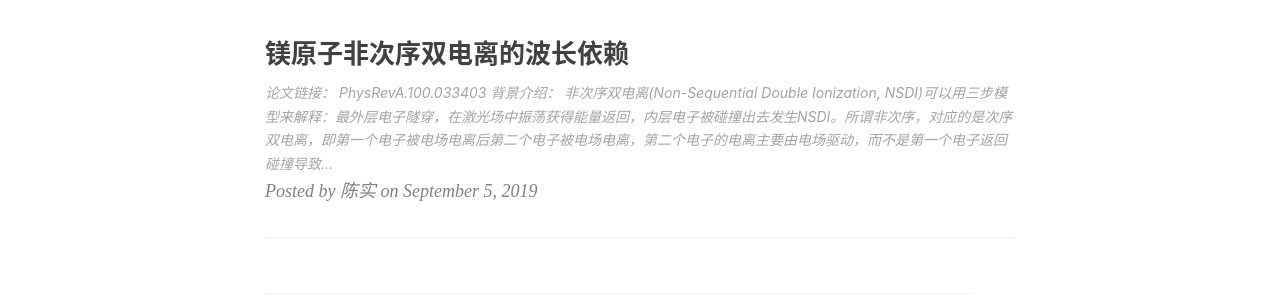
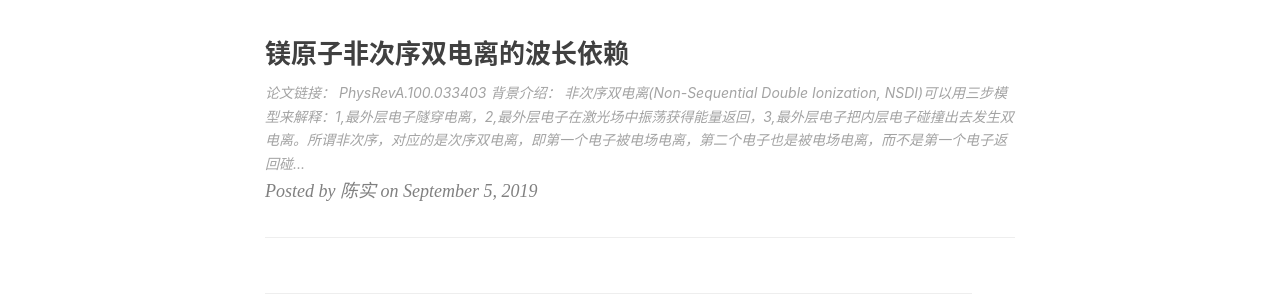
Before and after one commit to chenshipku/chenshipku.github.io, a Jekyll site: the page built from index.html, in a window 1280 px wide. Shown: the part 411-711 px from the top of the page. Built offline with Jekyll 4.4.1, drawn with Linux system fonts in a browser that asks for light colours; nearby versions of some CDN libraries; the list of posts is cut into pages by our own code; comment, search, counter and statistics services are not loaded.

Commit message:
Update 2019-09-05-Mg.md

```diff
--- a/_posts/2019-09-05-Mg.md
+++ b/_posts/2019-09-05-Mg.md
@@ -13,7 +13,7 @@
 [PhysRevA.100.033403](https://journals.aps.org/pra/abstract/10.1103/PhysRevA.100.033403)
 
 ### 背景介绍：
-非次序双电离(Non-Sequential Double Ionization, NSDI)可以用三步模型来解释：最外层电子隧穿，在激光场中振荡获得能量返回，内层电子被碰撞出去发生NSDI。所谓非次序，对应的是次序双电离，即第一个电子被电场电离后第二个电子被电场电离，第二个电子的电离主要由电场驱动，而不是第一个电子返回碰撞导致（其实我觉得将非次序双电离称为关联双电离更好）。NSDI的产率以及电子末动量分布与激光强度、波长、椭偏度有关，也与原子，分子种类有关。一般认为NSDI有两种，一是直接碰撞电离，即外层电子返回碰撞直接把内层电子碰撞出去，另一种可能是外层电子返回碰撞只把内层电子碰撞到激发态，处于激发态的内层电子随后在激光场的帮助下再电离出去，我们称之为碰撞激发电离。
+非次序双电离(Non-Sequential Double Ionization, NSDI)可以用三步模型来解释：1,最外层电子隧穿电离，2,最外层电子在激光场中振荡获得能量返回，3,最外层电子把内层电子碰撞出去发生双电离。所谓非次序，对应的是次序双电离，即第一个电子被电场电离，第二个电子也是被电场电离，而不是第一个电子返回碰撞导致（其实我觉得将非次序双电离称为关联双电离更好）。NSDI的产率以及电子末动量分布与激光强度、波长、椭偏度有关，也与原子，分子种类有关。一般认为NSDI有两种，一是直接碰撞电离(Recollision Induced Ionization, RII)，即外层电子返回碰撞直接把内层电子碰撞出去，另一种可能是外层电子返回碰撞只把内层电子碰撞到激发态，处于激发态的内层电子随后在激光场的帮助下再电离出去，我们称之为碰撞激发电离(Recollision-induced Excitation with Subsequent Ionization, RESI)。
 [![1KOXJ1.md.jpg](https://s2.ax1x.com/2020/01/28/1KOXJ1.md.jpg)](https://imgchr.com/i/1KOXJ1)
 
 本文主要聚焦于激光波长对于镁原子NSDI的影响。随激光波长增加，一方面周期变长，波包在激光场中运动时间变长，波包扩散得更明显；另一方面，电子在激光场中获得的能量变大（有质动力能$$U_p\propto\lambda^2I$$），导致碰撞电离截面以及碰撞激发截面相应变化。以往对于波长依赖NSDI的研究主要聚焦于稀有气体，如[PRL.103.173001](https://journals.aps.org/prl/abstract/10.1103/PhysRevLett.103.173001)，[PRA.95.063415](https://journals.aps.org/pra/abstract/10.1103/PhysRevA.95.063415)，而关于镁原子双电离的研究也是主要聚焦于800nm以及圆偏场下依然可观的双电离率，相关文章有[PRA.64.043413](https://journals.aps.org/pra/abstract/10.1103/PhysRevA.64.043413)，[PRL.105.083002](https://journals.aps.org/prl/abstract/10.1103/PhysRevLett.105.083002)，[PRL.108.103601](https://journals.aps.org/prl/abstract/10.1103/PhysRevLett.108.103601)，[PRL.110.253002](https://journals.aps.org/prl/abstract/10.1103/PhysRevLett.110.253002)，[JCP.147.174302](https://aip.scitation.org/doi/10.1063/1.5001668)等。本文的创新点主要是实验上得到了长波长下镁原子的双电离率。
@@ -34,5 +36,6 @@
 [![1KIOwq.md.jpg](https://s2.ax1x.com/2020/01/28/1KIOwq.md.jpg)](https://imgchr.com/i/1KIOwq)
 
 ESI代表碰撞激发电离，(e,2e)代表直接碰撞电离。如上所述，ESI相比(e,2e)起绝对主导作用。ESI得到的双电离率随波长变大一直下降，与实验能够较好的定量符合，(e,2e)得到的双电离率随波长变大而先快速上升，后略微下降。由此我们得到结论，在镁原子的双电离过程中，起主导作用的是碰撞激发电离。按照碰撞激发电离图像，理论计算可以很好地得到与实验定量一致的结果。
+
 接下来，我们来分析两种图像下为何会计算得到上图所示的双电离率波长依赖关系。下图(a)是光强$$5\times 10^{13}W/cm^2$$时不同波长下的返回能量分布，(b)是不同波长下的碰撞参数分布。可见随波长变大，返回能量变大，碰撞参数分布变广。这两点很自然，波长变大，$$U_p$$变大，即从激光场中获得的能量变大，返回能量自然变大。另一方面，波长变大，在激光场中的时间变长，横向扩散也自然变大。对于直接碰撞电离，波长在800nm时，虽然波包扩散小，但电离截面极小，所以双电离率极小。波长增加到1000nm以上时，返回能量对应的电离截面迅速增加，所以双电离率迅速增加。波长继续增加到1800nm之后，电离截面变平，在波包扩散的作用下双电离率变小。而对于碰撞激发电离，800nm时返回能量对应的激发截面就都不小，随波长变大，能量变大，激发截面变小，再加上波包扩散项，两项共同作用使得双电离率随波长增加而下降。
 [![1KIvkV.md.png](https://s2.ax1x.com/2020/01/28/1KIvkV.md.png)](https://imgchr.com/i/1KIvkV)
```
Also changed, not shown: other parts of _posts/2019-09-05-Mg.md (+3 -1 lines).
